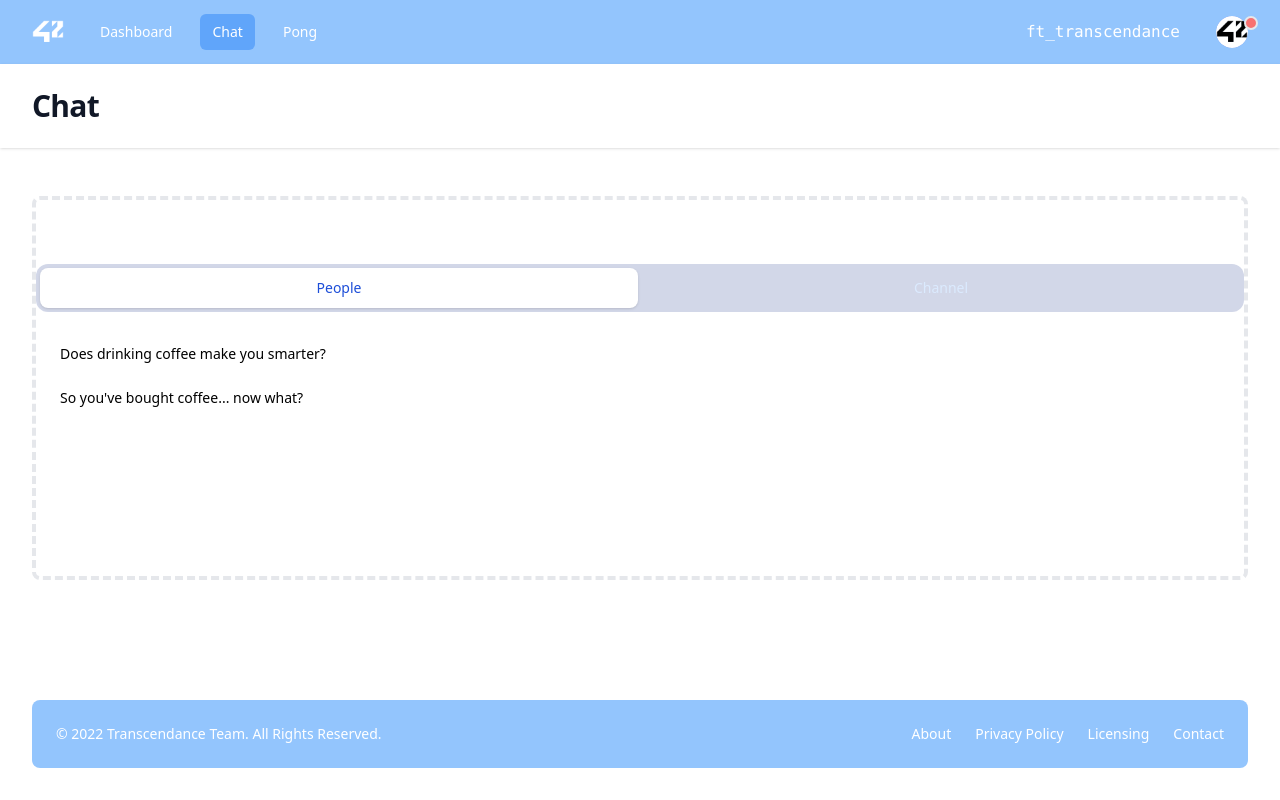
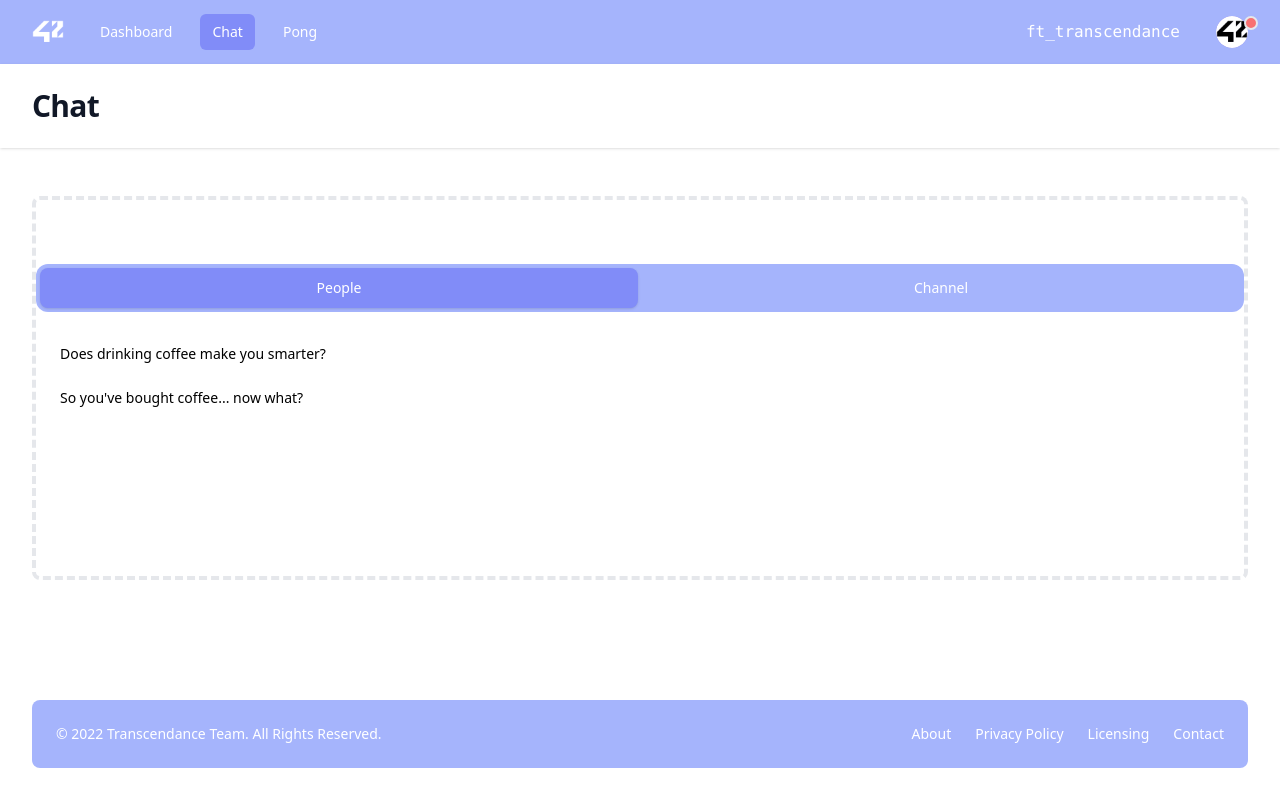
Before and after one commit to adupav2000/ft_transcendence, a React (Create React App) app in the folder front/: page /Chat in a window 1280 px wide. Built offline with nearby package versions, Linux system fonts and the light colour scheme.

Commit message:
NEW COLOR

```diff
--- a/front/src/Chat.tsx
+++ b/front/src/Chat.tsx
@@ -38,17 +38,17 @@ function Channel() {
   return (
     <div className="w-full px-2 py-16 sm:px-0">
       <Tab.Group>
-        <Tab.List className="flex space-x-1 rounded-xl bg-blue-900/20 p-1">
+        <Tab.List className="flex space-x-1 rounded-xl bg-indigo-300 p-1">
           {Object.keys(categories).map((category) => (
             <Tab
               key={category}
               className={({ selected }) =>
                 classNames(
-                  'w-full rounded-lg py-2.5 text-sm font-medium leading-5 text-blue-700',
-                  'ring-white ring-opacity-60 ring-offset-2 ring-offset-blue-400 focus:outline-none focus:ring-2',
+                  'w-full rounded-lg py-2.5 text-sm font-medium leading-5 text-white',
+                  'ring-white ring-opacity-60 ring-offset-2 ring-offset-indigo-400 focus:outline-none focus:ring-2',
                   selected
-                    ? 'bg-white shadow'
-                    : 'text-blue-100 hover:bg-white/[0.12] hover:text-white'
+                    ? 'bg-indigo-400 shadow'
+                    : 'text-white hover:bg-white/[0.12] hover:text-white'
                 )
               }
             >
@@ -62,7 +62,7 @@ function Channel() {
               key={idx}
               className={classNames(
                 'rounded-xl bg-white p-3',
-                'ring-white ring-opacity-60 ring-offset-2 ring-offset-blue-400 focus:outline-none focus:ring-2'
+                'ring-white ring-opacity-60 ring-offset-2 ring-offset-indigo-400 focus:outline-none focus:ring-2'
               )}
             >
               <ul>
@@ -74,11 +74,11 @@ function Channel() {
                     <h3 className="text-sm font-medium leading-5">
                       {post.title}
                     </h3>
-                    <a
-                      href="#"
+                    <p
+
                       className={classNames(
                         'absolute inset-0 rounded-md',
-                        'ring-blue-400 focus:z-10 focus:outline-none focus:ring-2'
+                        'ring-indigo-400 focus:z-10 focus:outline-none focus:ring-2'
                       )}
                     />
                   </li>
--- a/front/src/Footer.tsx
+++ b/front/src/Footer.tsx
@@ -4,7 +4,7 @@ import './output.css';
 export default function Footer() {
 	return (
 
-<footer className="flex-none mb-8 mx-8 p-4 bg-white rounded-lg md:flex md:items-center md:justify-between md:p-6 bg-blue-300">
+<footer className="flex-none mb-8 mx-8 p-4 bg-white rounded-lg md:flex md:items-center md:justify-between md:p-6 bg-indigo-300">
     <span className="text-sm text-white sm:text-center">© 2022 <a href="#" className="hover:underline">Transcendance Team</a>. All Rights Reserved.
     </span>
     <ul className="flex flex-wrap items-center mt-3 text-sm text-white sm:mt-0">
--- a/front/src/NavBar.tsx
+++ b/front/src/NavBar.tsx
@@ -23,12 +23,12 @@ function HoverNavBar(location :String){
 
 
   for (let other of navigation){
-      document.getElementById(other.name)?.classList.remove("bg-blue-400");
-      document.getElementById(other.name + "burger")?.classList.remove("bg-blue-400");
+      document.getElementById(other.name)?.classList.remove("bg-indigo-400");
+      document.getElementById(other.name + "burger")?.classList.remove("bg-indigo-400");
   }
 
-  document.getElementById(location.replace('/',""))?.classList.add("bg-blue-400");
-  document.getElementById(location.replace('/',"") + "burger")?.classList.add("bg-blue-400");
+  document.getElementById(location.replace('/',""))?.classList.add("bg-indigo-400");
+  document.getElementById(location.replace('/',"") + "burger")?.classList.add("bg-indigo-400");
 }
 
 export default function NavBar() {
@@ -42,14 +42,14 @@ export default function NavBar() {
   return (
     <>
     <div className="flex-none">
-    <Disclosure as="nav" className="bg-blue-300">
+    <Disclosure as="nav" className="bg-indigo-300">
       {({ open} : {open: any}) => (
         <>
           <div className="max-w-7xl mx-auto px-2 sm:px-6 lg:px-8">
             <div className="relative flex items-center justify-between h-16">
               <div className="absolute inset-y-0 left-0 flex items-center sm:hidden">
                 {/* Mobile menu button*/}
-                <Disclosure.Button className="inline-flex items-center justify-center p-2 rounded-md text-blue-400 hover:text-white hover:bg-blue-400 focus:outline-none focus:ring-2 focus:ring-inset focus:ring-white">
+                <Disclosure.Button className="inline-flex items-center justify-center p-2 rounded-md text-indigo-400 hover:text-white hover:bg-indigo-400 focus:outline-none focus:ring-2 focus:ring-inset focus:ring-white">
                   <span className="sr-only">Open main menu</span>
                   {open ? (
                     <XIcon className="block h-6 w-6" aria-hidden="true" />
@@ -65,7 +65,7 @@ export default function NavBar() {
                   onClick={() => {
                         for (let other of navigation){
                             let idother = document.getElementById(other.name);
-                            idother?.classList.remove("bg-blue-200");
+                            idother?.classList.remove("bg-indigo-200");
                         }
                         }}
                    >
@@ -80,7 +80,7 @@ export default function NavBar() {
                   onClick={() => {
                     for (let other of navigation){
                         let idother = document.getElementById(other.name);
-                        idother?.classList.remove("bg-blue-200");
+                        idother?.classList.remove("bg-indigo-200");
                     }
                     }}
                   >
@@ -100,7 +100,7 @@ export default function NavBar() {
                         key={item.name}
                         className={classNames(
 
-                          'text-white hover:bg-blue-200 ',
+                          'text-white hover:bg-indigo-200 ',
                           'px-3 py-2 rounded-md text-sm font-medium'
                         )}
 
@@ -119,7 +119,7 @@ export default function NavBar() {
                 {/* Profile dropdown */}
                 <Menu as="div" className="ml-3 relative">
                   <div>
-                    <Menu.Button className="bg-blue-600 flex text-sm rounded-full focus:outline-none focus:ring-2 focus:ring-offset-2 focus:ring-offset-gray-800 focus:ring-white">
+                    <Menu.Button className="bg-indigo-600 flex text-sm rounded-full focus:outline-none focus:ring-2 focus:ring-offset-2 focus:ring-offset-gray-800 focus:ring-white">
                       <span className="sr-only">Open user menu</span>
                       <div className="relative">
                       <img
@@ -153,12 +153,12 @@ export default function NavBar() {
                     leaveFrom="transform opacity-100 scale-100"
                     leaveTo="transform opacity-0 scale-95"
                   >
-                    <Menu.Items className="origin-top-right absolute right-0 mt-2 w-48 rounded-md shadow-lg py-1 bg-blue-400 ring-1 ring-black ring-opacity-5 focus:outline-none">
+                    <Menu.Items className="origin-top-right absolute right-0 mt-2 w-48 rounded-md shadow-lg py-1 bg-indigo-400 ring-1 ring-black ring-opacity-5 focus:outline-none">
                       <Menu.Item>
                         {({ active }: {active: any}) => (
                           <a
                             href="#"
-                            className={classNames(active ? 'bg-blue-300' : '', 'block px-4 py-2 text-sm text-white')}
+                            className={classNames(active ? 'bg-indigo-300' : '', 'block px-4 py-2 text-sm text-white')}
                           >
                             Your Profile
                           </a>
@@ -168,7 +168,7 @@ export default function NavBar() {
                         {({ active }: {active: any}) => (
                           <Link
                             to="Settings"
-                            className={classNames(active ? 'bg-blue-300' : '', 'block px-4 py-2 text-sm text-white')}
+                            className={classNames(active ? 'bg-indigo-300' : '', 'block px-4 py-2 text-sm text-white')}
                           >
                             Settings
                           </Link>
@@ -178,7 +178,7 @@ export default function NavBar() {
                         {({ active }: {active: any}) => (
                           <a
                             href="#"
-                            className={classNames(active ? 'bg-blue-300' : '', 'block px-4 py-2 text-sm text-white')}
+                            className={classNames(active ? 'bg-indigo-300' : '', 'block px-4 py-2 text-sm text-white')}
                           >
                             Sign out
                           </a>
@@ -198,7 +198,7 @@ export default function NavBar() {
                   id={item.name + "burger"}
                   to={item.name}
                   className={classNames(
-                    'text-white hover:bg-blue-200 hover:text-white',
+                    'text-white hover:bg-indigo-200 hover:text-white',
                     'block px-3 py-2 rounded-md text-base font-medium'
                   )}
                   key={item.name}
@@ -207,10 +207,10 @@ export default function NavBar() {
 
                     for (let other of navigation){
                         let idother = document.getElementById(other.name + "burger");
-                        idother?.classList.remove("bg-blue-400");
+                        idother?.classList.remove("bg-indigo-400");
                     }
                     let idcurrent = document.getElementById(item.name + "burger");
-                    idcurrent?.classList.add("bg-blue-400");
+                    idcurrent?.classList.add("bg-indigo-400");
                     }}
                   >
                     {item.name}
--- a/front/src/Settings.tsx
+++ b/front/src/Settings.tsx
@@ -50,11 +50,11 @@ export default function Settings() {
                           type="text"
                           value="XXXrasaboun"
                           disabled
-                          className="w-1/6 border border-blue-300 rounded-md text-sm shadow-sm disabled:bg-blue-50 disabled:text-blue-500 disabled:border-blue-200 disabled:shadow-none"
+                          className="w-1/6 border border-indigo-300 rounded-md text-sm shadow-sm disabled:bg-indigo-50 disabled:text-indigo-500 disabled:border-indigo-200 disabled:shadow-none"
                         ></input>
                         <button
                           type="button"
-                          className="inline-flex justify-between items-center text-white bg-blue-800 hover:bg-blue-900 focus:ring-4 focus:ring-blue-300 font-medium rounded-lg text-sm px-4 py-2 mr-2 mb-2 focus:outline-none"
+                          className="inline-flex justify-between items-center text-white bg-indigo-800 hover:bg-indigo-900 focus:ring-4 focus:ring-indigo-300 font-medium rounded-lg text-sm px-4 py-2 mr-2 mb-2 focus:outline-none"
                         >
                           <svg
                             className="w-4 h-4 fill-current mr-2"
@@ -74,7 +74,7 @@ export default function Settings() {
                         <img className="h-10 w-10" src={profile} alt="" />
                         <button
                           type="button"
-                          className="inline-flex justify-between items-center text-white bg-blue-800 hover:bg-blue-900 focus:ring-4 focus:ring-blue-300 font-medium rounded-lg text-sm px-4 py-2 mr-2 mb-2 focus:outline-none"
+                          className="inline-flex justify-between items-center text-white bg-indigo-800 hover:bg-indigo-900 focus:ring-4 focus:ring-indigo-300 font-medium rounded-lg text-sm px-4 py-2 mr-2 mb-2 focus:outline-none"
                         >
                           <svg
                             className="w-4 h-4 fill-current mr-2"
--- a/front/src/output.css
+++ b/front/src/output.css
@@ -607,6 +607,10 @@ video {
   margin-right: 2rem;
 }
 
+.mt-2 {
+  margin-top: 0.5rem;
+}
+
 .mb-8 {
   margin-bottom: 2rem;
 }
@@ -621,10 +625,6 @@ video {
 
 .ml-3 {
   margin-left: 0.75rem;
-}
-
-.mt-2 {
-  margin-top: 0.5rem;
 }
 
 .mt-1 {
@@ -691,6 +691,10 @@ video {
   min-height: 100vh;
 }
 
+.w-full {
+  width: 100%;
+}
+
 .w-6 {
   width: 1.5rem;
 }
@@ -727,16 +731,8 @@ video {
   width: 2.5rem;
 }
 
-.w-full {
-  width: 100%;
-}
-
 .max-w-7xl {
   max-width: 80rem;
-}
-
-.max-w-md {
-  max-width: 28rem;
 }
 
 .flex-1 {
@@ -795,6 +791,12 @@ video {
   justify-content: space-between;
 }
 
+.space-x-1 > :not([hidden]) ~ :not([hidden]) {
+  --tw-space-x-reverse: 0;
+  margin-right: calc(0.25rem * var(--tw-space-x-reverse));
+  margin-left: calc(0.25rem * calc(1 - var(--tw-space-x-reverse)));
+}
+
 .space-x-4 > :not([hidden]) ~ :not([hidden]) {
   --tw-space-x-reverse: 0;
   margin-right: calc(1rem * var(--tw-space-x-reverse));
@@ -807,14 +809,12 @@ video {
   margin-bottom: calc(0.25rem * var(--tw-space-y-reverse));
 }
 
-.space-x-1 > :not([hidden]) ~ :not([hidden]) {
-  --tw-space-x-reverse: 0;
-  margin-right: calc(0.25rem * var(--tw-space-x-reverse));
-  margin-left: calc(0.25rem * calc(1 - var(--tw-space-x-reverse)));
+.overflow-hidden {
+  overflow: hidden;
 }
 
-.overflow-hidden {
-  overflow: hidden;
+.rounded-xl {
+  border-radius: 0.75rem;
 }
 
 .rounded-lg {
@@ -827,10 +827,6 @@ video {
 
 .rounded-full {
   border-radius: 9999px;
-}
-
-.rounded-xl {
-  border-radius: 0.75rem;
 }
 
 .border-4 {
@@ -863,14 +859,23 @@ video {
   border-color: rgb(147 197 253 / var(--tw-border-opacity));
 }
 
+.border-indigo-300 {
+  --tw-border-opacity: 1;
+  border-color: rgb(165 180 252 / var(--tw-border-opacity));
+}
+
+.bg-blue-900\/20 {
+  background-color: rgb(30 58 138 / 0.2);
+}
+
 .bg-white {
   --tw-bg-opacity: 1;
   background-color: rgb(255 255 255 / var(--tw-bg-opacity));
 }
 
-.bg-blue-300 {
+.bg-indigo-300 {
   --tw-bg-opacity: 1;
-  background-color: rgb(147 197 253 / var(--tw-bg-opacity));
+  background-color: rgb(165 180 252 / var(--tw-bg-opacity));
 }
 
 .bg-green-400 {
@@ -888,19 +893,19 @@ video {
   background-color: rgb(156 163 175 / var(--tw-bg-opacity));
 }
 
-.bg-blue-400 {
+.bg-indigo-400 {
   --tw-bg-opacity: 1;
-  background-color: rgb(96 165 250 / var(--tw-bg-opacity));
+  background-color: rgb(129 140 248 / var(--tw-bg-opacity));
 }
 
-.bg-blue-200 {
+.bg-indigo-200 {
   --tw-bg-opacity: 1;
-  background-color: rgb(191 219 254 / var(--tw-bg-opacity));
+  background-color: rgb(199 210 254 / var(--tw-bg-opacity));
 }
 
-.bg-blue-600 {
+.bg-indigo-600 {
   --tw-bg-opacity: 1;
-  background-color: rgb(37 99 235 / var(--tw-bg-opacity));
+  background-color: rgb(79 70 229 / var(--tw-bg-opacity));
 }
 
 .bg-gray-50 {
@@ -913,12 +918,39 @@ video {
   background-color: rgb(30 64 175 / var(--tw-bg-opacity));
 }
 
-.bg-blue-900\/20 {
-  background-color: rgb(30 58 138 / 0.2);
+.bg-indigo-900\/20 {
+  background-color: rgb(49 46 129 / 0.2);
+}
+
+.bg-indigo-800 {
+  --tw-bg-opacity: 1;
+  background-color: rgb(55 48 163 / var(--tw-bg-opacity));
+}
+
+.bg-indigo-100 {
+  --tw-bg-opacity: 1;
+  background-color: rgb(224 231 255 / var(--tw-bg-opacity));
+}
+
+.bg-indigo-400\/20 {
+  background-color: rgb(129 140 248 / 0.2);
+}
+
+.bg-indigo-500 {
+  --tw-bg-opacity: 1;
+  background-color: rgb(99 102 241 / var(--tw-bg-opacity));
 }
 
 .fill-current {
   fill: currentColor;
+}
+
+.p-1 {
+  padding: 0.25rem;
+}
+
+.p-3 {
+  padding: 0.75rem;
 }
 
 .p-4 {
@@ -929,12 +961,24 @@ video {
   padding: 0.5rem;
 }
 
-.p-1 {
-  padding: 0.25rem;
+.px-2 {
+  padding-left: 0.5rem;
+  padding-right: 0.5rem;
 }
 
-.p-3 {
-  padding: 0.75rem;
+.py-16 {
+  padding-top: 4rem;
+  padding-bottom: 4rem;
+}
+
+.py-2\.5 {
+  padding-top: 0.625rem;
+  padding-bottom: 0.625rem;
+}
+
+.py-2 {
+  padding-top: 0.5rem;
+  padding-bottom: 0.5rem;
 }
 
 .py-6 {
@@ -947,19 +991,9 @@ video {
   padding-right: 1rem;
 }
 
-.px-2 {
-  padding-left: 0.5rem;
-  padding-right: 0.5rem;
-}
-
 .px-3 {
   padding-left: 0.75rem;
   padding-right: 0.75rem;
-}
-
-.py-2 {
-  padding-top: 0.5rem;
-  padding-bottom: 0.5rem;
 }
 
 .py-1 {
@@ -970,16 +1004,6 @@ video {
 .py-5 {
   padding-top: 1.25rem;
   padding-bottom: 1.25rem;
-}
-
-.py-16 {
-  padding-top: 4rem;
-  padding-bottom: 4rem;
-}
-
-.py-2\.5 {
-  padding-top: 0.625rem;
-  padding-bottom: 0.625rem;
 }
 
 .pr-2 {
@@ -994,14 +1018,14 @@ video {
   padding-bottom: 0.75rem;
 }
 
+.text-sm {
+  font-size: 0.875rem;
+  line-height: 1.25rem;
+}
+
 .text-3xl {
   font-size: 1.875rem;
   line-height: 2.25rem;
-}
-
-.text-sm {
-  font-size: 0.875rem;
-  line-height: 1.25rem;
 }
 
 .text-base {
@@ -1014,37 +1038,34 @@ video {
   line-height: 1.75rem;
 }
 
-.text-xs {
-  font-size: 0.75rem;
-  line-height: 1rem;
+.font-medium {
+  font-weight: 500;
 }
 
 .font-bold {
   font-weight: 700;
 }
 
-.font-medium {
-  font-weight: 500;
-}
-
-.font-normal {
-  font-weight: 400;
+.leading-5 {
+  line-height: 1.25rem;
 }
 
 .leading-6 {
   line-height: 1.5rem;
 }
 
-.leading-5 {
-  line-height: 1.25rem;
+.tracking-tight {
+  letter-spacing: -0.025em;
 }
 
-.leading-4 {
-  line-height: 1rem;
+.text-blue-700 {
+  --tw-text-opacity: 1;
+  color: rgb(29 78 216 / var(--tw-text-opacity));
 }
 
-.tracking-tight {
-  letter-spacing: -0.025em;
+.text-blue-100 {
+  --tw-text-opacity: 1;
+  color: rgb(219 234 254 / var(--tw-text-opacity));
 }
 
 .text-gray-900 {
@@ -1057,9 +1078,9 @@ video {
   color: rgb(255 255 255 / var(--tw-text-opacity));
 }
 
-.text-blue-400 {
+.text-indigo-400 {
   --tw-text-opacity: 1;
-  color: rgb(96 165 250 / var(--tw-text-opacity));
+  color: rgb(129 140 248 / var(--tw-text-opacity));
 }
 
 .text-gray-500 {
@@ -1067,14 +1088,14 @@ video {
   color: rgb(107 114 128 / var(--tw-text-opacity));
 }
 
-.text-blue-700 {
+.text-indigo-700 {
   --tw-text-opacity: 1;
-  color: rgb(29 78 216 / var(--tw-text-opacity));
+  color: rgb(67 56 202 / var(--tw-text-opacity));
 }
 
-.text-blue-100 {
+.text-indigo-100 {
   --tw-text-opacity: 1;
-  color: rgb(219 234 254 / var(--tw-text-opacity));
+  color: rgb(224 231 255 / var(--tw-text-opacity));
 }
 
 .opacity-0 {
@@ -1109,11 +1130,6 @@ video {
   box-shadow: var(--tw-ring-offset-shadow), var(--tw-ring-shadow), var(--tw-shadow, 0 0 #0000);
 }
 
-.ring-black {
-  --tw-ring-opacity: 1;
-  --tw-ring-color: rgb(0 0 0 / var(--tw-ring-opacity));
-}
-
 .ring-white {
   --tw-ring-opacity: 1;
   --tw-ring-color: rgb(255 255 255 / var(--tw-ring-opacity));
@@ -1124,12 +1140,22 @@ video {
   --tw-ring-color: rgb(96 165 250 / var(--tw-ring-opacity));
 }
 
-.ring-opacity-5 {
-  --tw-ring-opacity: 0.05;
+.ring-black {
+  --tw-ring-opacity: 1;
+  --tw-ring-color: rgb(0 0 0 / var(--tw-ring-opacity));
+}
+
+.ring-indigo-400 {
+  --tw-ring-opacity: 1;
+  --tw-ring-color: rgb(129 140 248 / var(--tw-ring-opacity));
 }
 
 .ring-opacity-60 {
   --tw-ring-opacity: 0.6;
+}
+
+.ring-opacity-5 {
+  --tw-ring-opacity: 0.05;
 }
 
 .ring-offset-2 {
@@ -1138,6 +1164,10 @@ video {
 
 .ring-offset-blue-400 {
   --tw-ring-offset-color: #60a5fa;
+}
+
+.ring-offset-indigo-400 {
+  --tw-ring-offset-color: #818cf8;
 }
 
 .filter {
@@ -1173,14 +1203,23 @@ video {
   font-family: ui-monospace, SFMono-Regular, Menlo, Monaco, Consolas, "Liberation Mono", "Courier New", monospace;
 }
 
-.hover\:bg-blue-400:hover {
-  --tw-bg-opacity: 1;
-  background-color: rgb(96 165 250 / var(--tw-bg-opacity));
+.hover\:bg-white\/\[0\.12\]:hover {
+  background-color: rgb(255 255 255 / 0.12);
 }
 
-.hover\:bg-blue-200:hover {
+.hover\:bg-gray-100:hover {
   --tw-bg-opacity: 1;
-  background-color: rgb(191 219 254 / var(--tw-bg-opacity));
+  background-color: rgb(243 244 246 / var(--tw-bg-opacity));
+}
+
+.hover\:bg-indigo-400:hover {
+  --tw-bg-opacity: 1;
+  background-color: rgb(129 140 248 / var(--tw-bg-opacity));
+}
+
+.hover\:bg-indigo-200:hover {
+  --tw-bg-opacity: 1;
+  background-color: rgb(199 210 254 / var(--tw-bg-opacity));
 }
 
 .hover\:bg-blue-900:hover {
@@ -1188,13 +1227,9 @@ video {
   background-color: rgb(30 58 138 / var(--tw-bg-opacity));
 }
 
-.hover\:bg-white\/\[0\.12\]:hover {
-  background-color: rgb(255 255 255 / 0.12);
-}
-
-.hover\:bg-gray-100:hover {
+.hover\:bg-indigo-900:hover {
   --tw-bg-opacity: 1;
-  background-color: rgb(243 244 246 / var(--tw-bg-opacity));
+  background-color: rgb(49 46 129 / var(--tw-bg-opacity));
 }
 
 .hover\:text-white:hover {
@@ -1242,6 +1277,11 @@ video {
   --tw-ring-color: rgb(147 197 253 / var(--tw-ring-opacity));
 }
 
+.focus\:ring-indigo-300:focus {
+  --tw-ring-opacity: 1;
+  --tw-ring-color: rgb(165 180 252 / var(--tw-ring-opacity));
+}
+
 .focus\:ring-offset-2:focus {
   --tw-ring-offset-width: 2px;
 }
@@ -1255,14 +1295,29 @@ video {
   border-color: rgb(191 219 254 / var(--tw-border-opacity));
 }
 
+.disabled\:border-indigo-200:disabled {
+  --tw-border-opacity: 1;
+  border-color: rgb(199 210 254 / var(--tw-border-opacity));
+}
+
 .disabled\:bg-blue-50:disabled {
   --tw-bg-opacity: 1;
   background-color: rgb(239 246 255 / var(--tw-bg-opacity));
 }
 
+.disabled\:bg-indigo-50:disabled {
+  --tw-bg-opacity: 1;
+  background-color: rgb(238 242 255 / var(--tw-bg-opacity));
+}
+
 .disabled\:text-blue-500:disabled {
   --tw-text-opacity: 1;
   color: rgb(59 130 246 / var(--tw-text-opacity));
+}
+
+.disabled\:text-indigo-500:disabled {
+  --tw-text-opacity: 1;
+  color: rgb(99 102 241 / var(--tw-text-opacity));
 }
 
 .disabled\:shadow-none:disabled {
@@ -1327,14 +1382,14 @@ video {
     border-radius: 0.5rem;
   }
 
+  .sm\:px-0 {
+    padding-left: 0px;
+    padding-right: 0px;
+  }
+
   .sm\:px-6 {
     padding-left: 1.5rem;
     padding-right: 1.5rem;
-  }
-
-  .sm\:px-0 {
-    padding-left: 0px;
-    padding-right: 0px;
   }
 
   .sm\:pr-0 {
```
